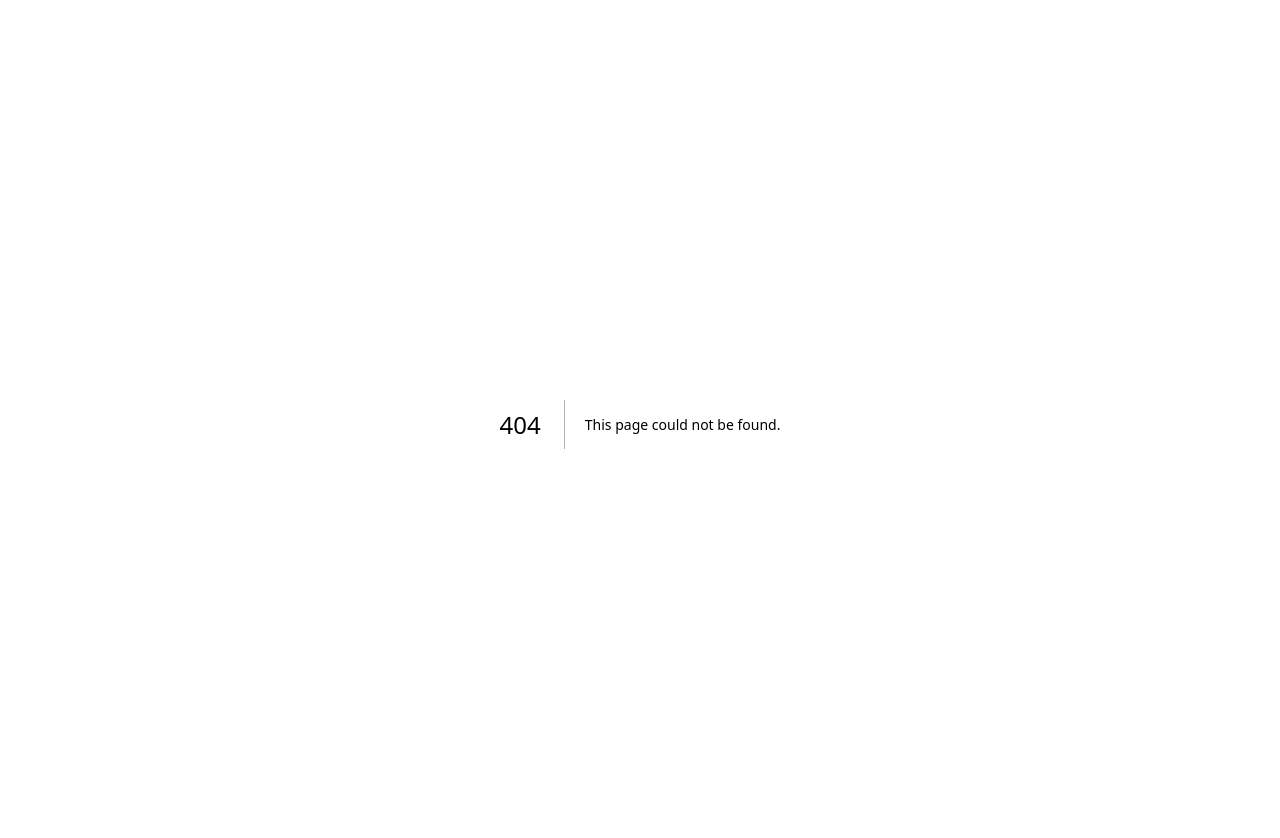
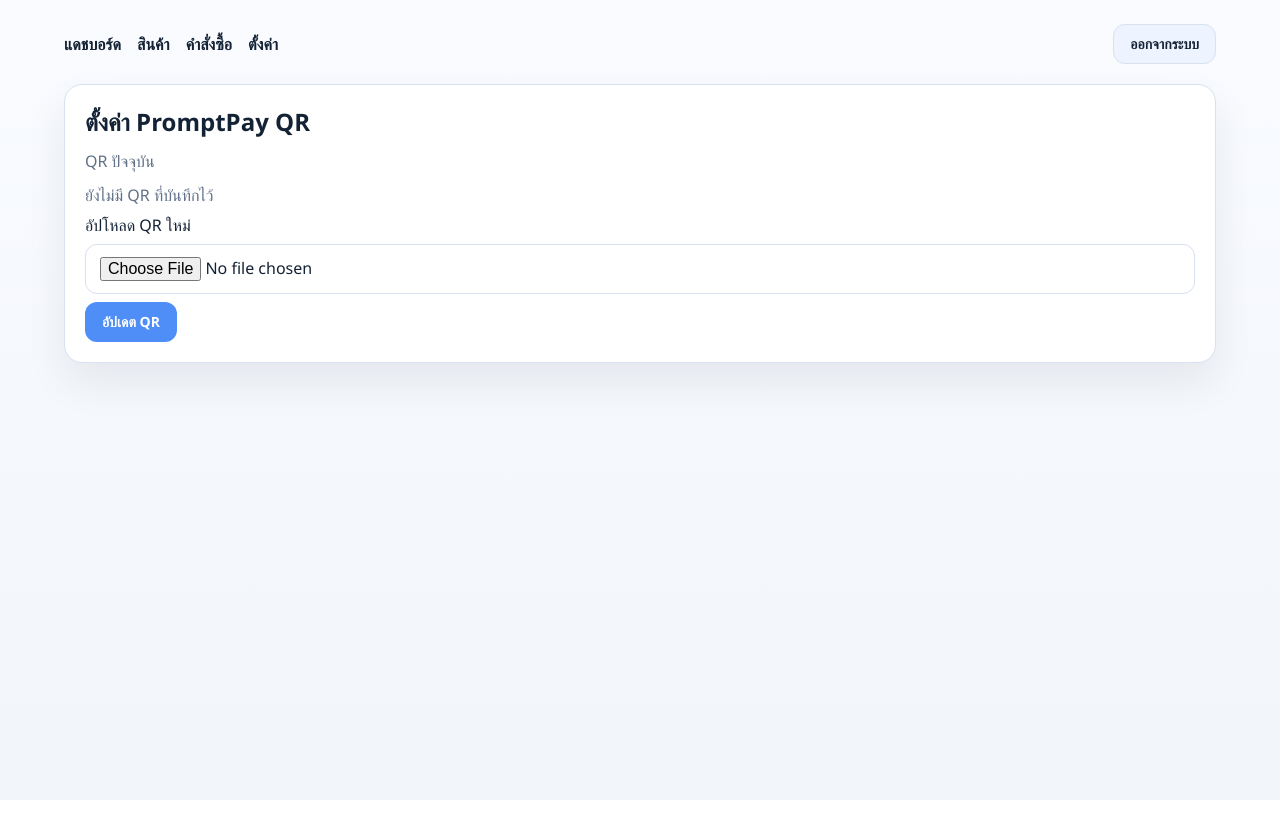
Before and after one commit to nickiereturn/softblue-store, a Next.js app: page /admin/settings in a window 1280 px wide. Before the commit this address had no page. Shown: the top 838 px of the page. After the commit the page ends 800 px from the top, so only its background shows below. Built offline with nearby package versions, Linux system fonts and the light colour scheme; no server answers; the database is empty.

Commit message:
add Qr promptpay

```diff
--- /dev/null
+++ b/app/admin/settings/page.tsx
@@ -0,0 +1,13 @@
+import { AdminNav } from "@/components/admin/admin-nav";
+import { AdminSettingsForm } from "@/components/admin/admin-settings-form";
+
+export const dynamic = "force-dynamic";
+
+export default function AdminSettingsPage() {
+  return (
+    <div>
+      <AdminNav />
+      <AdminSettingsForm />
+    </div>
+  );
+}
--- a/components/admin/admin-nav.tsx
+++ b/components/admin/admin-nav.tsx
@@ -7,6 +7,7 @@
         <Link href="/admin">แดชบอร์ด</Link>
         <Link href="/admin/products">สินค้า</Link>
         <Link href="/admin/orders">คำสั่งซื้อ</Link>
+        <Link href="/admin/settings">ตั้งค่า</Link>
       </div>
       <form action="/api/admin/logout" method="post">
         <button type="submit" className="button button-secondary">
--- /dev/null
+++ b/components/admin/admin-settings-form.tsx
@@ -0,0 +1,140 @@
+"use client";
+
+import { ChangeEvent, useEffect, useState } from "react";
+import { doc, getDoc, setDoc } from "firebase/firestore";
+
+import { db } from "@/lib/firebase";
+
+export function AdminSettingsForm() {
+  const [currentQr, setCurrentQr] = useState("");
+  const [selectedFile, setSelectedFile] = useState<File | null>(null);
+  const [message, setMessage] = useState("");
+  const [loading, setLoading] = useState(true);
+  const [saving, setSaving] = useState(false);
+
+  useEffect(() => {
+    const fetchQr = async () => {
+      try {
+        const docSnap = await getDoc(doc(db, "settings", "payment"));
+
+        if (docSnap.exists()) {
+          const promptpayQR = docSnap.data().promptpayQR;
+
+          if (typeof promptpayQR === "string") {
+            setCurrentQr(promptpayQR);
+          }
+        }
+      } catch {
+        setMessage("ไม่สามารถโหลดข้อมูล QR ได้");
+      } finally {
+        setLoading(false);
+      }
+    };
+
+    void fetchQr();
+  }, []);
+
+  function handleFileChange(event: ChangeEvent<HTMLInputElement>) {
+    setSelectedFile(event.target.files?.[0] || null);
+    setMessage("");
+  }
+
+  async function handleUpload(file: File) {
+    const formData = new FormData();
+    formData.append("category", "product");
+    formData.append("image", file);
+
+    const response = await fetch("/api/upload", {
+      method: "POST",
+      body: formData
+    });
+
+    const data = await response.json();
+
+    if (!response.ok || typeof data.url !== "string") {
+      throw new Error(data.error || "อัปโหลด QR ไม่สำเร็จ");
+    }
+
+    return data.url as string;
+  }
+
+  async function handleSave() {
+    if (!selectedFile) {
+      setMessage("กรุณาเลือกไฟล์ QR ก่อน");
+      return;
+    }
+
+    setSaving(true);
+    setMessage("");
+
+    try {
+      const imageUrl = await handleUpload(selectedFile);
+
+      await setDoc(
+        doc(db, "settings", "payment"),
+        {
+          promptpayQR: imageUrl
+        },
+        { merge: true }
+      );
+
+      setCurrentQr(imageUrl);
+      setSelectedFile(null);
+      setMessage("อัปเดต QR สำเร็จ");
+    } catch (error) {
+      setMessage(
+        error instanceof Error ? error.message : "ไม่สามารถอัปเดต QR ได้"
+      );
+    } finally {
+      setSaving(false);
+    }
+  }
+
+  return (
+    <section className="section-card">
+      <h1>ตั้งค่า PromptPay QR</h1>
+      <div className="stack-form">
+        <div style={{ display: "grid", gap: 12 }}>
+          <span className="muted-text">QR ปัจจุบัน</span>
+          {loading ? (
+            <div className="muted-text">กำลังโหลด...</div>
+          ) : currentQr ? (
+            <img
+              src={currentQr}
+              alt="PromptPay QR"
+              style={{
+                width: "100%",
+                maxWidth: 280,
+                aspectRatio: "1 / 1",
+                objectFit: "cover",
+                borderRadius: 16,
+                border: "1px solid var(--line)",
+                background: "#f8fbff"
+              }}
+            />
+          ) : (
+            <div className="muted-text">ยังไม่มี QR ที่บันทึกไว้</div>
+          )}
+        </div>
+
+        <label className="field">
+          <span>อัปโหลด QR ใหม่</span>
+          <input type="file" accept="image/*" onChange={handleFileChange} />
+        </label>
+
+        {message ? <p className="form-message">{message}</p> : null}
+
+        <div className="button-row">
+          <button
+            type="button"
+            className="button button-primary"
+            onClick={handleSave}
+            disabled={saving || loading}
+          >
+            {saving ? "กำลังอัปเดต..." : "อัปเดต QR"}
+          </button>
+        </div>
+      </div>
+    </section>
+  );
+}
```
Also changed, not shown: 1 other file (tests, documents, lock files or other folders).
